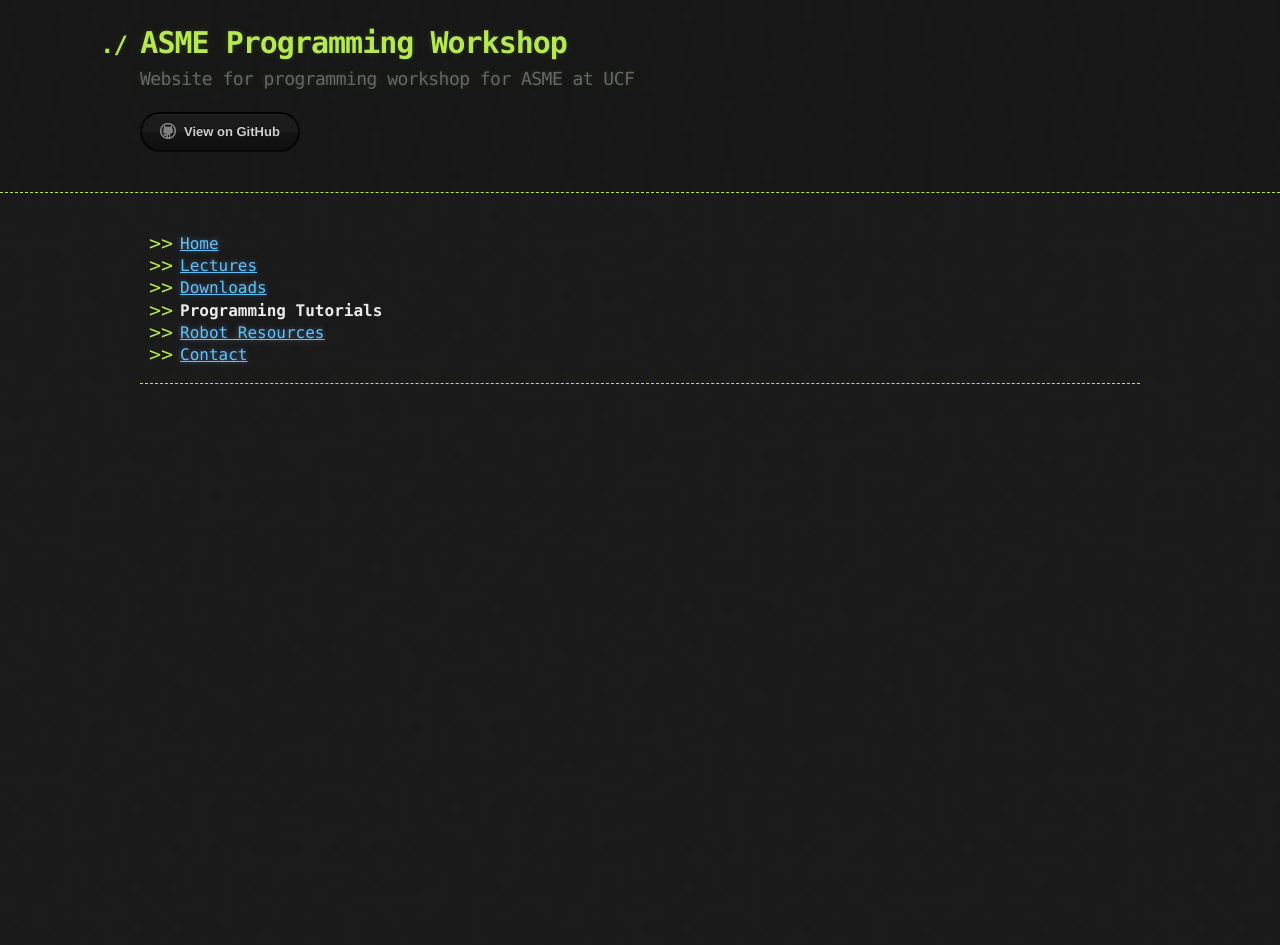
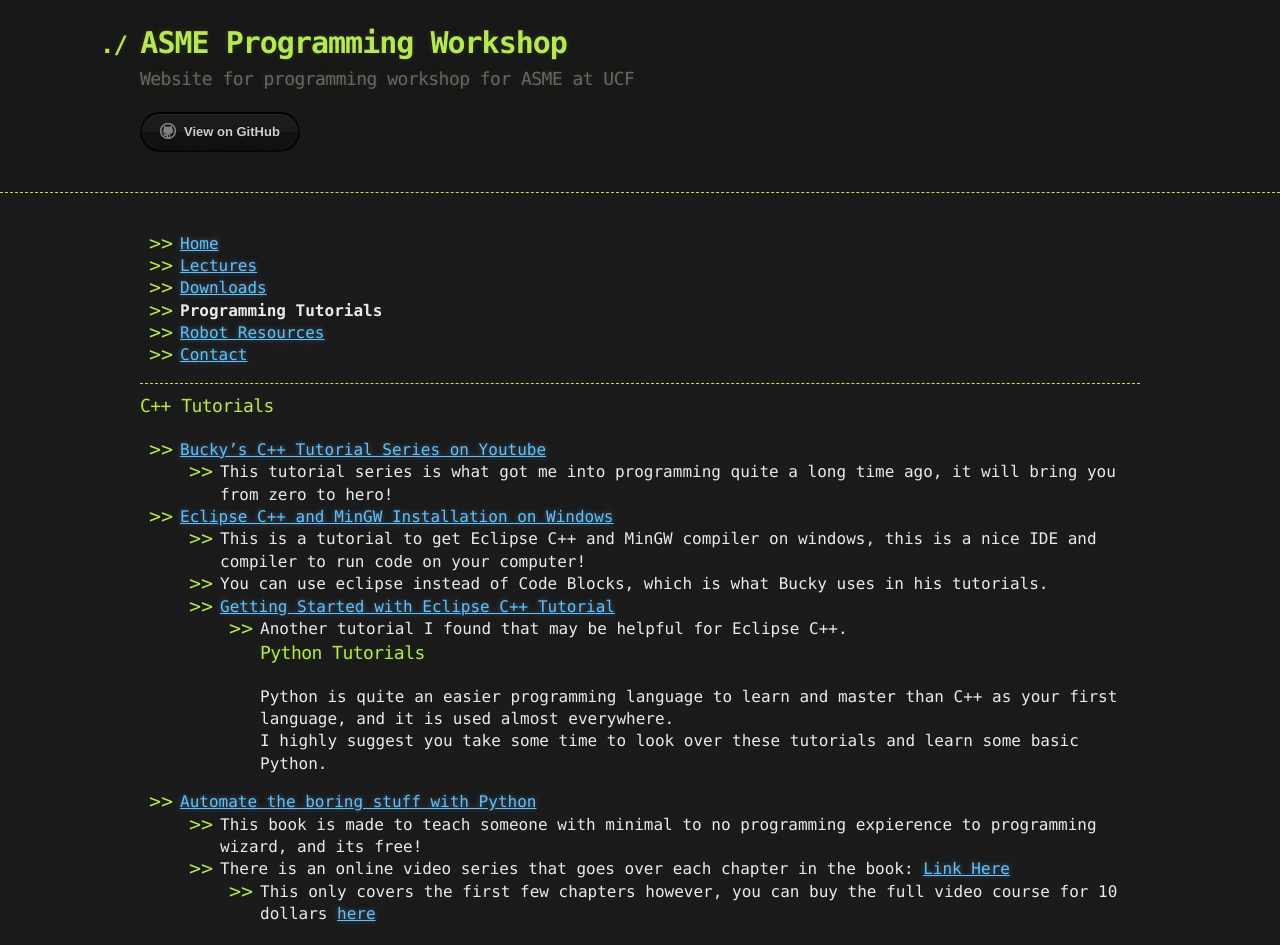
Before and after one commit to brandons209/workshop, a Jekyll site: the page built from pages/Programming_Tutorials.md, in a window 1280 px wide. Built offline with Jekyll 4.4.1, drawn with Linux system fonts in a browser that asks for light colours; before the commit the page ends 900 px from its top, so only the background shows below that.

Commit message:
added tutorials

```diff
--- a/pages/Programming_Tutorials.md
+++ b/pages/Programming_Tutorials.md
@@ -9,3 +9,18 @@
 * [Contact](Contact.md)
 
 * * *
+### C++ Tutorials
+- [Bucky's C++ Tutorial Series on Youtube](https://www.youtube.com/watch?v=tvC1WCdV1XU&list=PLAE85DE8440AA6B83)
+	- This tutorial series is what got me into programming quite a long time ago, it will bring you from zero to hero!
+- [Eclipse C++ and MinGW Installation on Windows](goo.gl/m3Xxpd)
+	- This is a tutorial to get Eclipse C++ and MinGW compiler on windows, this is a nice IDE and compiler to run code on your computer!
+	- You can use eclipse instead of Code Blocks, which is what Bucky uses in his tutorials.
+	- [Getting Started with Eclipse C++ Tutorial](https://www.ntu.edu.sg/home/ehchua/programming/howto/EclipseCpp_HowTo.html)
+		- Another tutorial I found that may be helpful for Eclipse C++.
+### Python Tutorials
+Python is quite an easier programming language to learn and master than C++ as your first language, and it is used almost everywhere.
+I highly suggest you take some time to look over these tutorials and learn some basic Python.
+- [Automate the boring stuff with Python](automatetheboringstuff.com)
+	- This book is made to teach someone with minimal to no programming expierence to programming wizard, and its free!
+	- There is an online video series that goes over each chapter in the book: [Link Here](https://www.youtube.com/watch?v=1F_OgqRuSdI&list=PL0-84-yl1fUnRuXGFe_F7qSH1LEnn9LkW)
+		- This only covers the first few chapters however, you can buy the full video course for 10 dollars [here](https://www.udemy.com/automate/?couponCode=FOR_LIKE_10_BUCKS)
```
Also changed, not shown: pages/Robot_Resources.md (line endings or trailing spaces).
